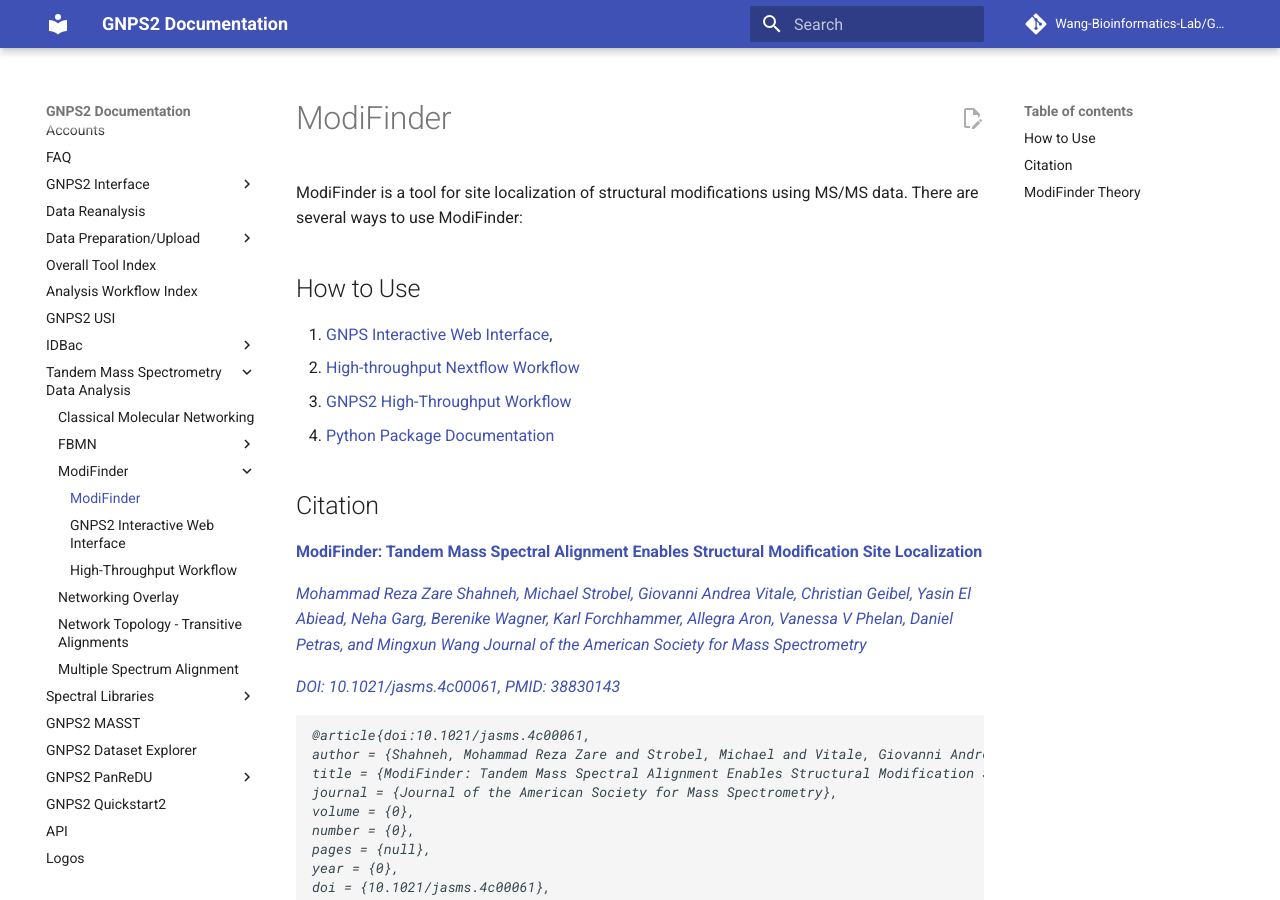
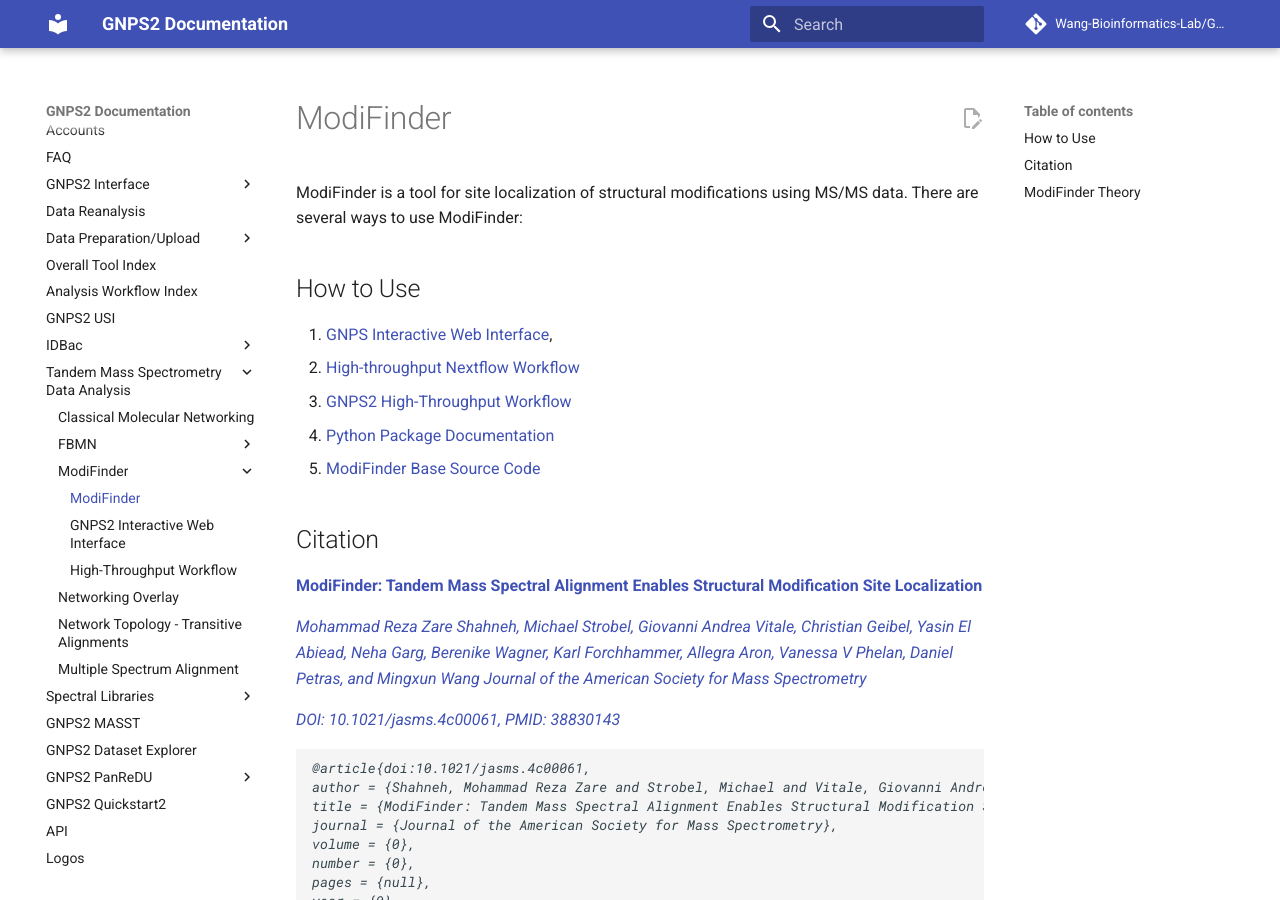
Before and after one commit to Wang-Bioinformatics-Lab/GNPS2_Documentation, an MkDocs documentation site: the page built from docs/modifinder.md, in a window 1280 px wide and 900 px high. Built offline with MkDocs 1.6.1 and Material for MkDocs 9.7.7, drawn with Linux system fonts in a browser that asks for light colours; comment, search, counter and statistics services are not loaded.

Commit message:
Update modifinder.md

```diff
--- a/docs/modifinder.md
+++ b/docs/modifinder.md
@@ -8,6 +8,7 @@
 1. [High-throughput Nextflow Workflow](https://github.com/Wang-Bioinformatics-Lab/highThroughputModiFinder_workflow)
 1. [GNPS2 High-Throughput Workflow](https://gnps2.org/workflowinput?workflowname=high_throughput_modifinder)
 1. [Python Package Documentation](https://wang-bioinformatics-lab.github.io/ModiFinder_base/)
+1. [ModiFinder Base Source Code](https://github.com/Wang-Bioinformatics-Lab/ModiFinder_base)
 
 
 ## Citation
```
